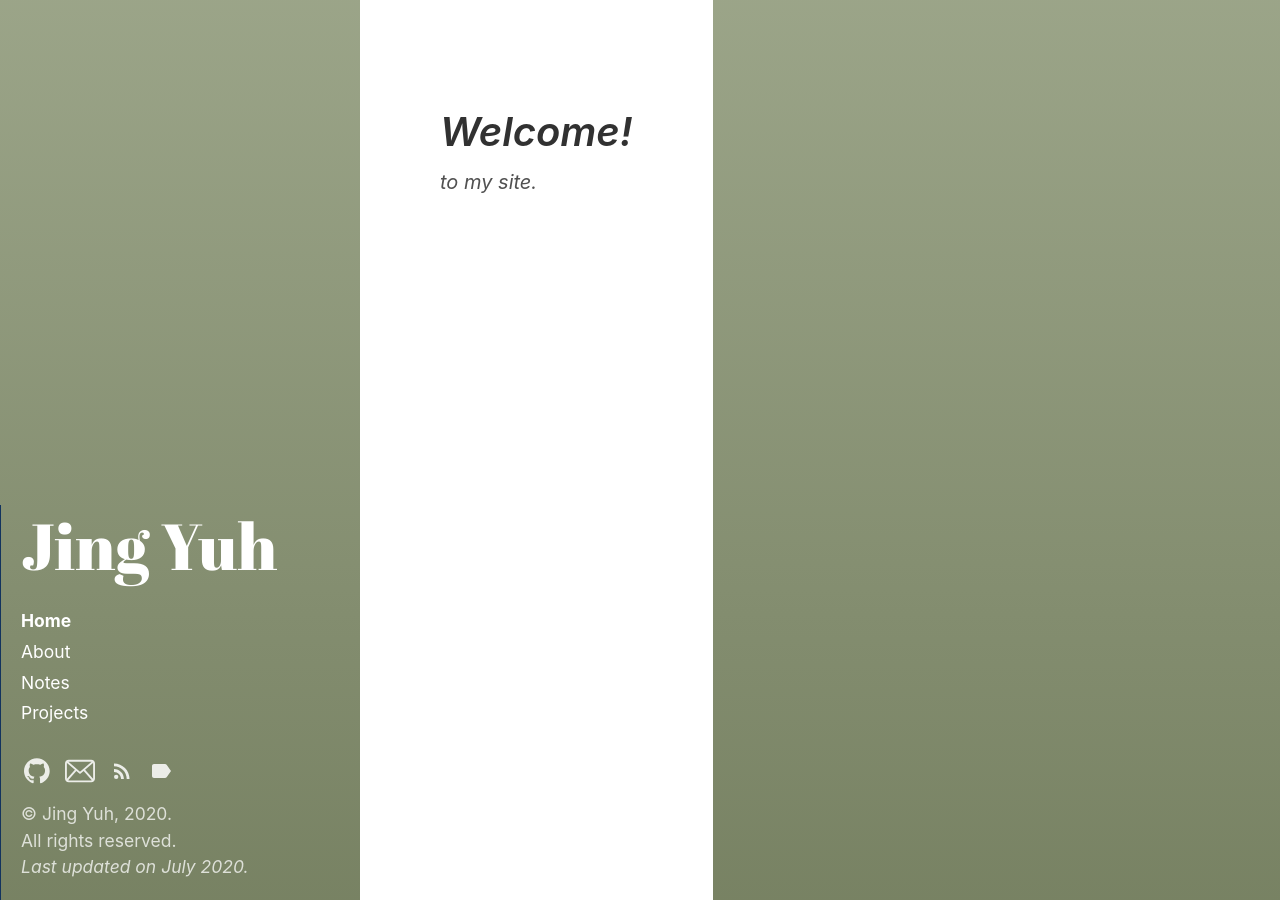
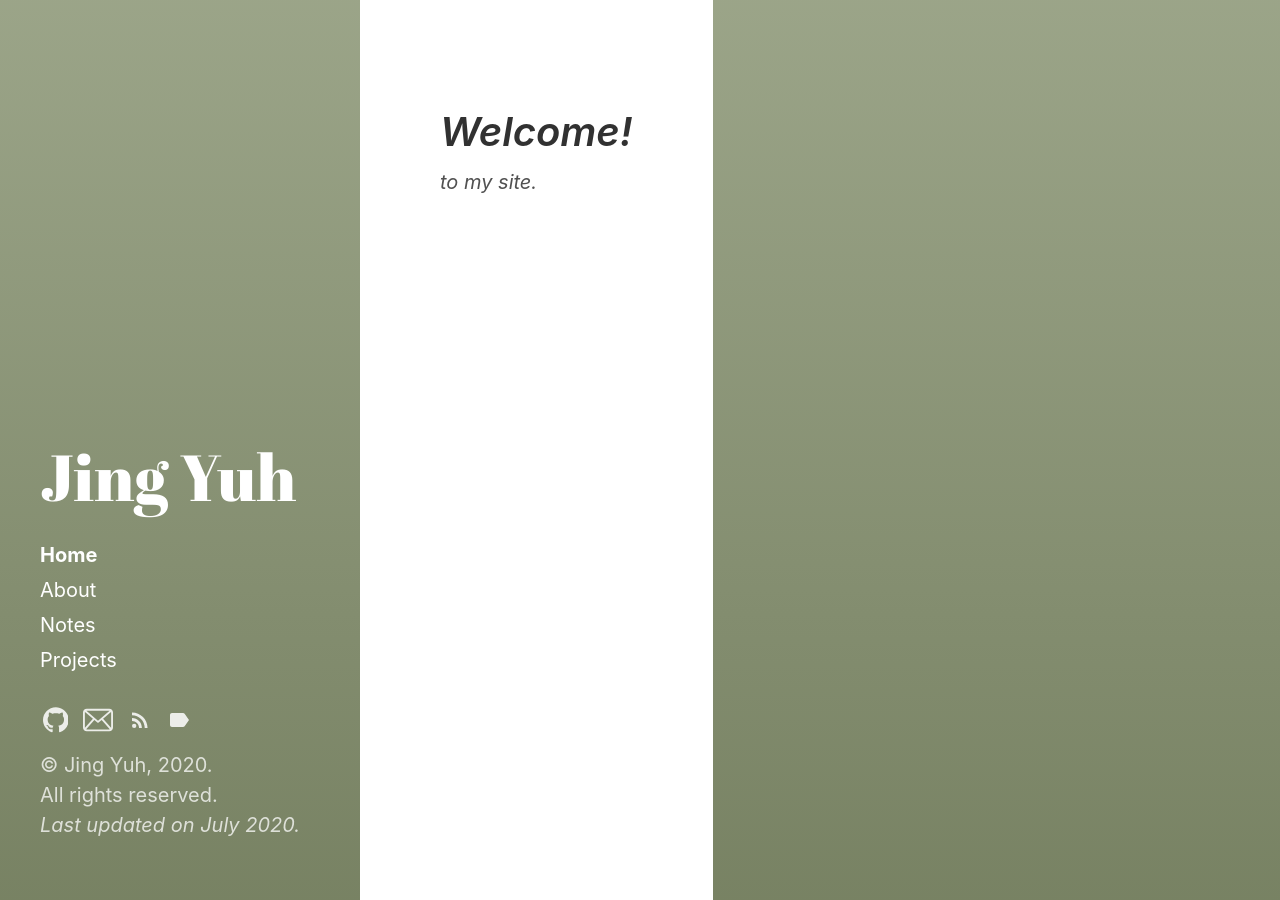
Before and after one commit to jyang123-bit/Website, a Jekyll site: the page built from index.html, in a window 1280 px wide. Built offline with Jekyll 4.4.1, drawn with Linux system fonts in a browser that asks for light colours; the list of posts is cut into pages by our own code.

Commit message:
Update _layout.scss

```diff
--- a/_sass/hydeout/_layout.scss
+++ b/_sass/hydeout/_layout.scss
@@ -34,14 +34,7 @@
 
 #sidebar {
   flex: 0 0 auto;
-
-  border-left: 1px solid #12335e;
-  display: inline;
-  float: right;
-  font-size: 0.875em;
-  line-height: 1.5em;
-  padding-left: 20px;
-  width: 280px;
+  padding: $section-spacing;
 
   .site-title {
     font-family: 'Abril Fatface', serif;
```
